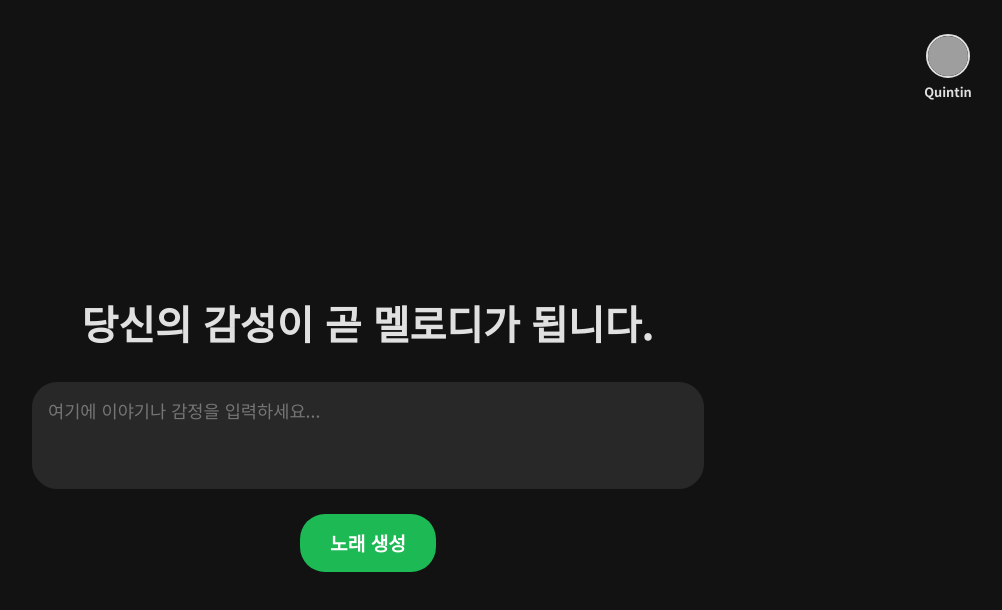
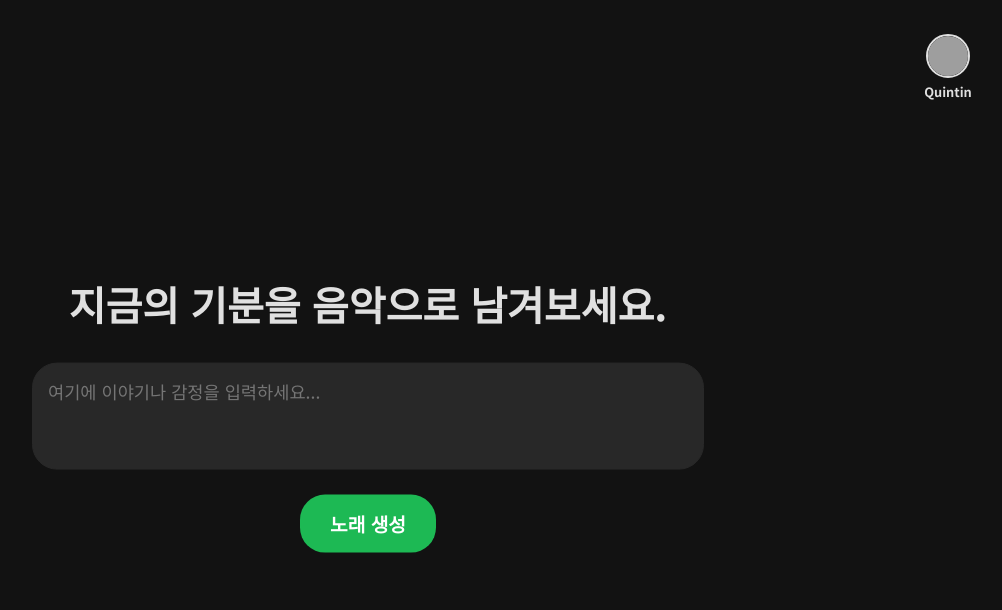
Before and after one commit to rlaace423/better-music-gpt, a website: page public/index.html in a window 1280 px wide. Shown: the whole page, without its empty margins (272-1274 px from the left). Drawn offline with nearby package versions, Linux system fonts and the light colour scheme; grey boxes are pictures that could not be loaded.

Commit message:
greeting rolling

```diff
--- a/public/index.html
+++ b/public/index.html
@@ -125,7 +125,20 @@
       .scene {
         width: 100%;
         max-width: 800px;
-        display: none; /* 모든 scene은 기본적으로 숨김 */
+        /* 모든 scene을 같은 위치에 겹치게 설정 */
+        position: absolute;
+        top: 50%;
+        left: 50%;
+        transform: translate(-50%, -50%);
+
+        /* 기본적으로는 투명하게 숨겨둠 */
+        opacity: 0;
+
+        /* display: none 대신 opacity와 pointer-events로 제어 */
+        pointer-events: none;
+
+        /* opacity가 변할 때 0.5초 동안 부드럽게 애니메이션 적용 */
+        transition: opacity 0.5s ease-in-out;
       }
 
       /* --- Scene 1: 입력 --- */
@@ -210,9 +223,6 @@
       }
 
       /* --- Scene 3: 결과 --- */
-      #scene3 {
-        position: relative;
-      }
       #song-title {
         font-size: 2.2rem; /* 제목 폰트 크기를 키웁니다. */
         font-weight: 700; /* 굵게 표시합니다. */
@@ -366,6 +376,7 @@
       // 1. 모든 공유 데이터를 담을 '상태 객체' 선언
       // =================================================
       const AppStateTemplate = {
+        greetingIntervalId: null,
         currentPersona: personas[0],
         genPromptResult: { answer: '', prompt: '', genre: '' },
         genSongResult: { taskId: '', eta: 0 },
@@ -393,6 +404,40 @@
         return new Promise((resolve) => setTimeout(resolve, ms));
       }
 
+      // 환영 메시지 애니메이션을 시작하는 함수
+      function startGreetingAnimation() {
+        // 이미 실행 중인 애니메이션이 있다면 중복 실행 방지
+        if (AppState.greetingIntervalId) return;
+
+        const $greeting = $('#greeting');
+
+        // 1초마다 텍스트를 변경하는 함수
+        const changeGreeting = () => {
+          $greeting.fadeTo(400, 0, function () {
+            // 0.4초 동안 사라지기
+            const currentText = $(this).text();
+            let newText;
+            // 현재와 다른 텍스트가 선택될 때까지 반복
+            do {
+              newText = greetings[Math.floor(Math.random() * greetings.length)];
+            } while (newText === currentText);
+
+            $(this).text(newText).fadeTo(400, 1); // 텍스트 변경 후 0.4초 동안 나타나기
+          });
+        };
+
+        // 1.5초(1500ms)마다 changeGreeting 함수 실행
+        AppState.greetingIntervalId = setInterval(changeGreeting, 3000);
+      }
+
+      // 환영 메시지 애니메이션을 중지하는 함수
+      function stopGreetingAnimation() {
+        if (AppState.greetingIntervalId) {
+          clearInterval(AppState.greetingIntervalId);
+          AppState.greetingIntervalId = null;
+        }
+      }
+
       function getGravatarUrl(name, size = 80) {
         // Gravatar는 이메일 해시를 사용하지만, 아무 문자열이나 넣어도 기본 아이콘(identicon)을 생성해줍니다.
         // 여기서는 페르소나 이름을 사용합니다.
@@ -409,12 +454,46 @@
 
       // Scene을 전환하는 함수
       function showScene(sceneId) {
-        $('.scene').hide();
-        $('#' + sceneId).show();
+        const $nextScene = $('#' + sceneId);
+
+        // 현재 화면에 보이는 Scene을 찾습니다.
+        // opacity가 0보다 큰 요소를 찾거나, 간단하게는 :visible 선택자를 사용할 수 있습니다.
+        const $currentScene = $('.scene').filter(':visible');
+
+        // 현재 보이는 Scene이 있다면
+        if ($currentScene.length > 0) {
+          // 현재 Scene과 다음에 보여줄 Scene이 다를 경우에만 애니메이션 실행
+          if ($currentScene.attr('id') !== sceneId) {
+            $currentScene.css('pointer-events', 'none'); // 사라지는 동안 클릭 방지
+            $currentScene.fadeTo(500, 0, function () {
+              // 0.5초 동안 투명하게
+              $(this).hide(); // 애니메이션 후 완전히 숨김
+              // Scene 1이 나타날 때 애니메이션 시작
+              if (sceneId === 'scene1') {
+                startGreetingAnimation();
+              }
+              $nextScene.show().fadeTo(500, 1, function () {
+                // 0.5초 동안 나타나기
+                $(this).css('pointer-events', 'auto'); // 나타난 후 다시 클릭 가능하게
+              });
+            });
+          }
+        } else {
+          // 현재 보이는 Scene이 없다면 (페이지 최초 로드 시)
+          // Scene 1이 나타날 때 애니메이션 시작
+          if (sceneId === 'scene1') {
+            startGreetingAnimation();
+          }
+          $nextScene.show().fadeTo(500, 1, function () {
+            $(this).css('pointer-events', 'auto');
+          });
+        }
       }
 
       // 상태 객체를 초기 상태로 되돌리는 함수
       function resetStateAndGoToScene1() {
+        stopGreetingAnimation(); // ✒️ 추가: 리셋 시 애니메이션 확실하게 중지
+
         // 오디오 정지 및 리셋
         const audio = $('#audio-player')[0];
         audio.pause();
@@ -439,6 +518,10 @@
         $('#percent-text').text('');
         $('.inline-spinner').hide();
         $('#lyrics-container').scrollTop(0);
+
+        // 👇 모든 scene을 즉시 숨기고, showScene을 통해 scene1만 fade-in 시킵니다.
+        $('.scene').stop(true, true).hide();
+        showScene('scene1');
       }
 
       // =================================================
@@ -447,6 +530,8 @@
 
       // Scene 1: 프롬프트 입력창 이벤트 처리
       $('#generate-btn').on('click', async function () {
+        stopGreetingAnimation(); // ✒️ 추가: Scene 2로 넘어가기 전 애니메이션 중지
+
         const userPrompt = $('#prompt-input').val();
         if (!userPrompt) {
           alert('노래로 만들고 싶은 이야기를 입력해주세요.');
```
